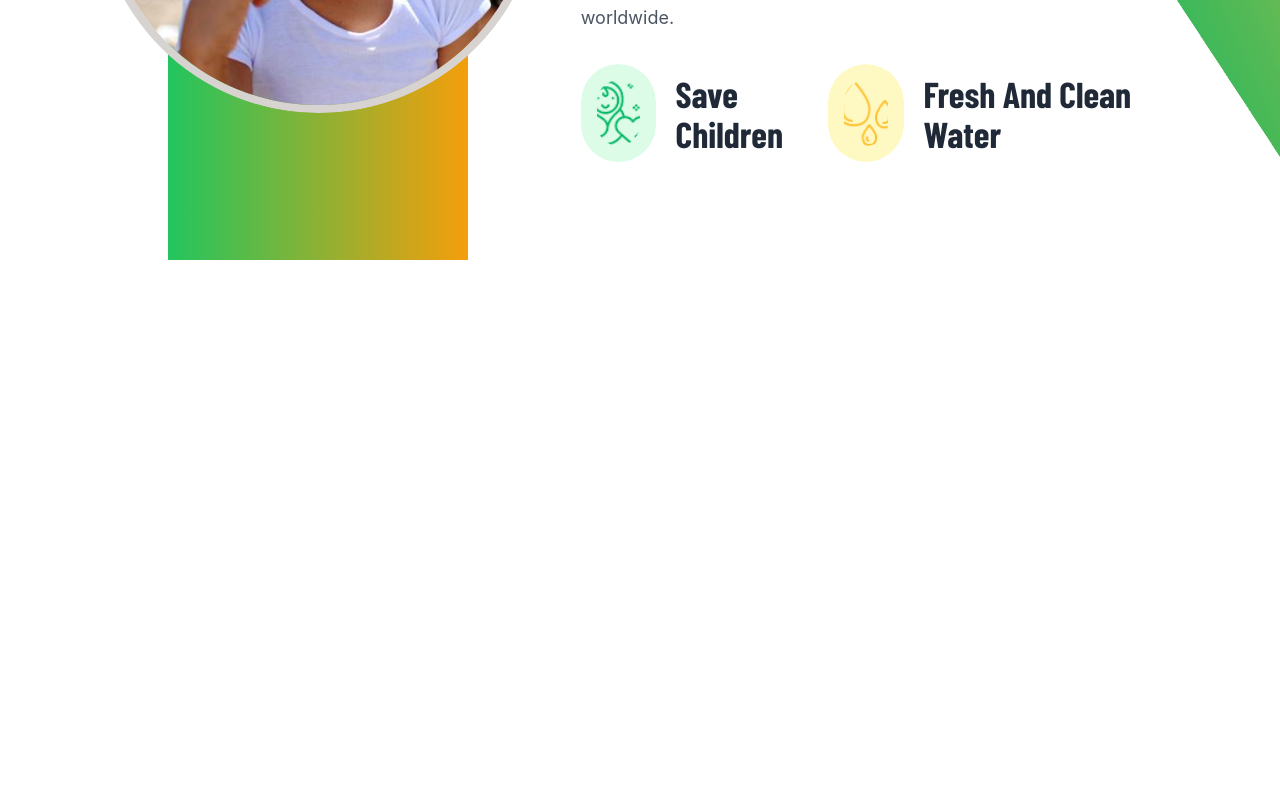
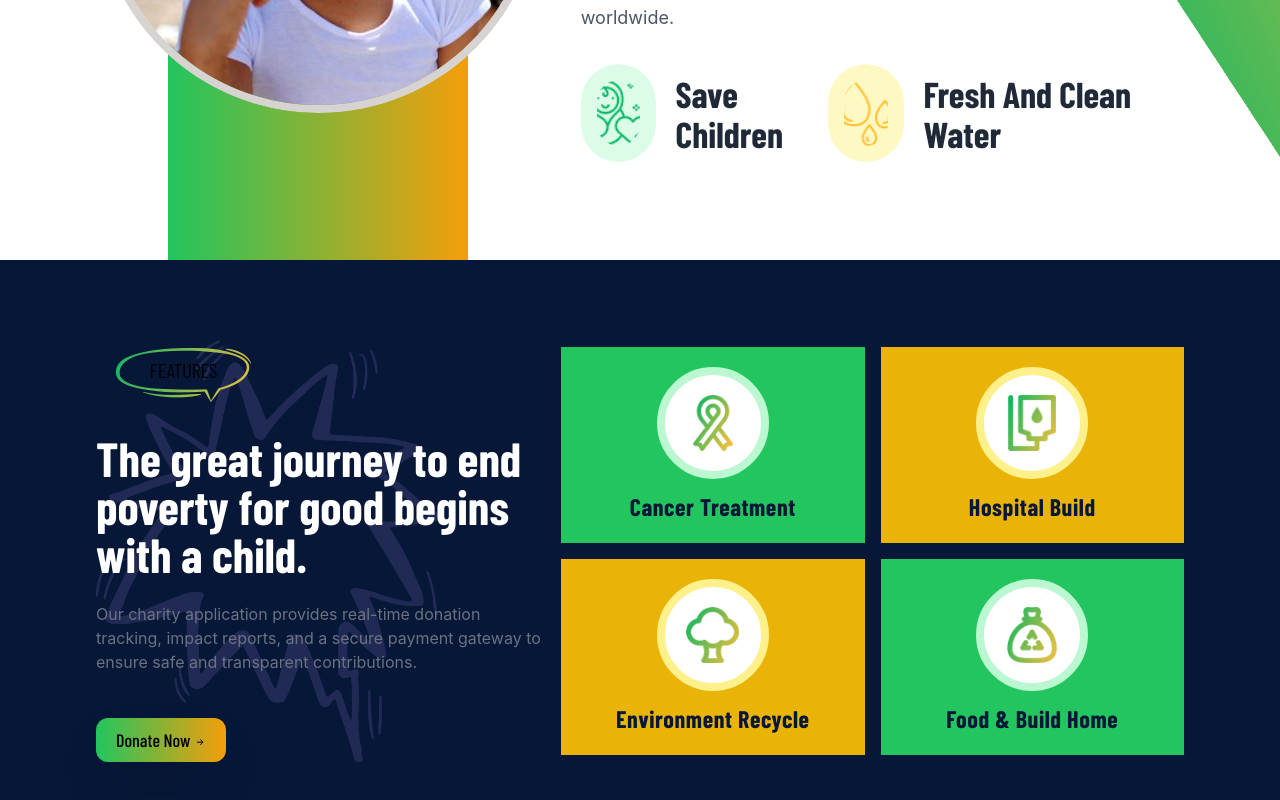
Before and after one commit to nayeemuddin-bd100/hope-charity-app, a Next.js app: page / in a window 1280 px wide. Shown: the part 1310-2110 px from the top of the page. Before the commit the page ends 1570 px from the top, so only its background shows below. Built offline with nearby package versions, Linux system fonts and the light colour scheme.

Commit message:
feat: complete features area

```diff
--- /dev/null
+++ b/app/components/home/FeaturesArea.tsx
@@ -0,0 +1,58 @@
+import Container from "../shared/Container";
+import GradientButton from "../shared/GradientButton";
+import Heading from "../shared/Heading";
+import FeaturesCard from "./FeaturesCard";
+
+const FeaturesArea = () => {
+  return (
+    <div className="bg-primary w-full">
+      <Container>
+        <div className="flex flex-col md:flex-row justify-center items-center py-20">
+          {/* left panel */}
+          <div className="flex flex-col  md:justify-start  md:items-start w-full md:w-5/12 gap-y-6 bg-[url('/images/feat-bg.png')] bg-contain bg-left bg-no-repeat ">
+            <div>
+              <Heading label="Features" gradient className="text-white" />
+            </div>
+            <h2 className="text-4xl md:text-5xl font-semibold text-white  ">
+              The great journey to end poverty for good begins with a child.
+            </h2>
+            <p className="font-inter text-gray-500">
+              Our charity application provides real-time donation tracking,
+              impact reports, and a secure payment gateway to ensure safe and
+              transparent contributions.
+            </p>
+            <div>
+              <GradientButton label="Donate Now" path="/donate" />
+            </div>
+          </div>
+
+          {/* Right panel */}
+          <div className="grid grid-cols-1  xs:grid-cols-2 md:ml-5 gap-4 py-5 md:py-0  w-full md:w-7/12">
+            <FeaturesCard
+              icon="/images/feat-icon-1.png"
+              title="cancer treatment"
+              borderColor="border-green-200"
+            />{" "}
+            <FeaturesCard
+              icon="/images/feat-icon-2.png"
+              title="Hospital build"
+              borderColor="border-yellow-200"
+            />{" "}
+            <FeaturesCard
+              icon="/images/feat-icon-3.png"
+              title="Environment recycle"
+              borderColor="border-green-200 xs:border-yellow-200"
+            />{" "}
+            <FeaturesCard
+              icon="/images/feat-icon-4.png"
+              title="Food & build home"
+              borderColor="border-yellow-200 xs:border-green-200"
+            />
+          </div>
+        </div>
+      </Container>
+    </div>
+  );
+};
+
+export default FeaturesArea;
--- /dev/null
+++ b/app/components/home/FeaturesCard.tsx
@@ -0,0 +1,40 @@
+import { cn } from "@/lib/utils";
+import Image from "next/image";
+
+type FeaturesCardProps = {
+  icon: string;
+  title: string;
+  borderColor: string;
+};
+
+const FeaturesCard = ({ icon, title, borderColor }: FeaturesCardProps) => {
+  return (
+    <div
+      className={cn(
+        "flex flex-col justify-center items-center py-5 px-2 transition-all duration-300 ease-in-out group ",
+        "even:bg-yellow-500 odd:bg-green-500 ",
+        "xs:[&:nth-child(1)]:bg-green-500 xs:[&:nth-child(4)]:bg-green-500 ",
+        "xs:[&:nth-child(2)]:bg-yellow-500 xs:[&:nth-child(3)]:bg-yellow-500"
+      )}
+    >
+      <div
+        className={cn(
+          "relative h-[112px] w-[112px] bg-white rounded-full border-8 ",
+          borderColor
+        )}
+      >
+        <Image
+          src={icon}
+          fill
+          className="p-5 w-[100%] h-[100%] object-contain"
+          alt="icon"
+        />
+      </div>
+      <h2 className="text-xl lg:text-2xl font-semibold text-primary mt-3 tracking-wide text-center capitalize ">
+        {title}
+      </h2>
+    </div>
+  );
+};
+
+export default FeaturesCard;
--- a/app/page.tsx
+++ b/app/page.tsx
@@ -1,4 +1,5 @@
 import AboutArea from "./components/home/AboutArea";
+import FeaturesArea from "./components/home/FeaturesArea";
 import HeroSection from "./components/home/HeroSection";
 
 export default function Home() {
@@ -7,6 +8,7 @@ export default function Home() {
     <div>
       <HeroSection />
       <AboutArea />
+      <FeaturesArea />
     </div>
   );
 }
```
